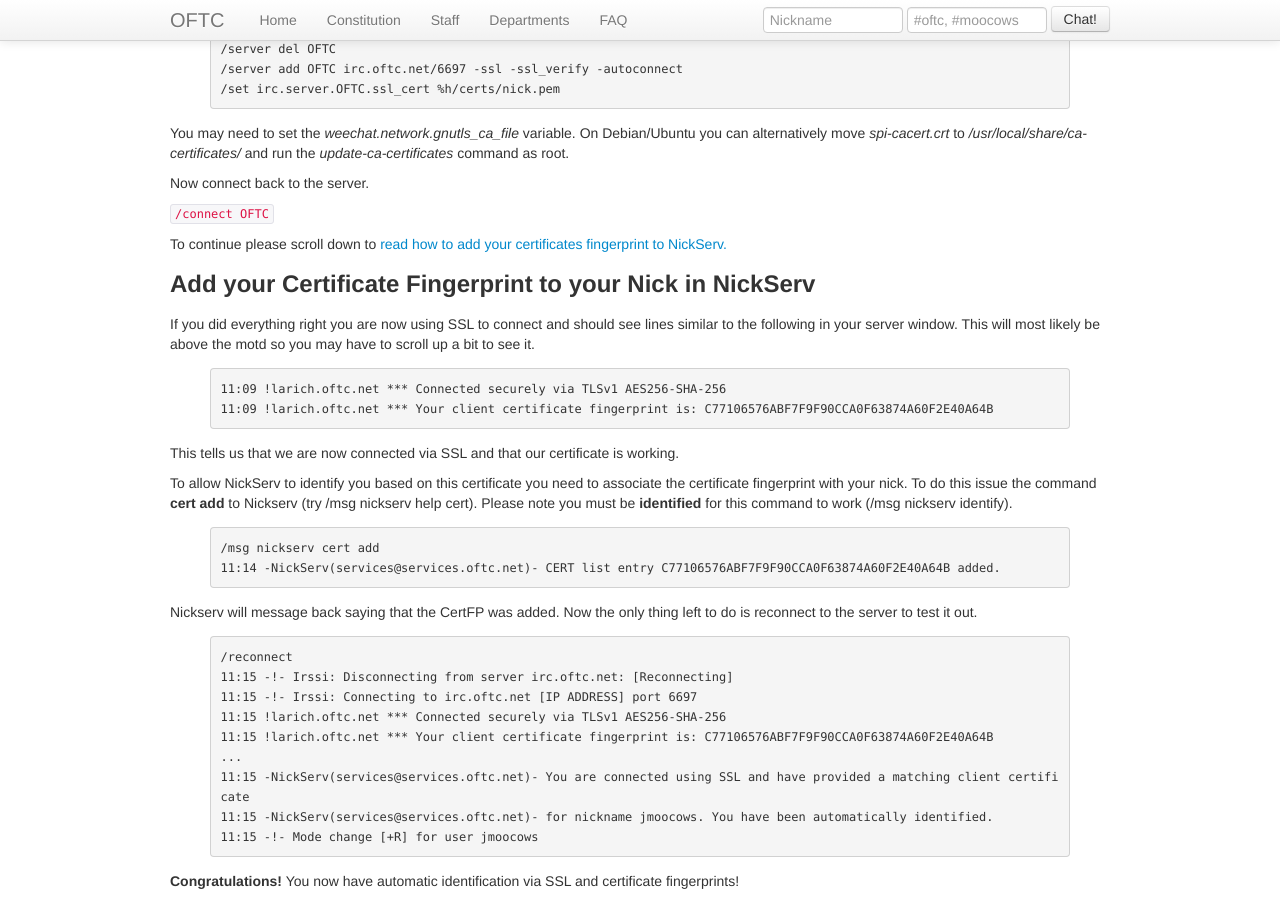
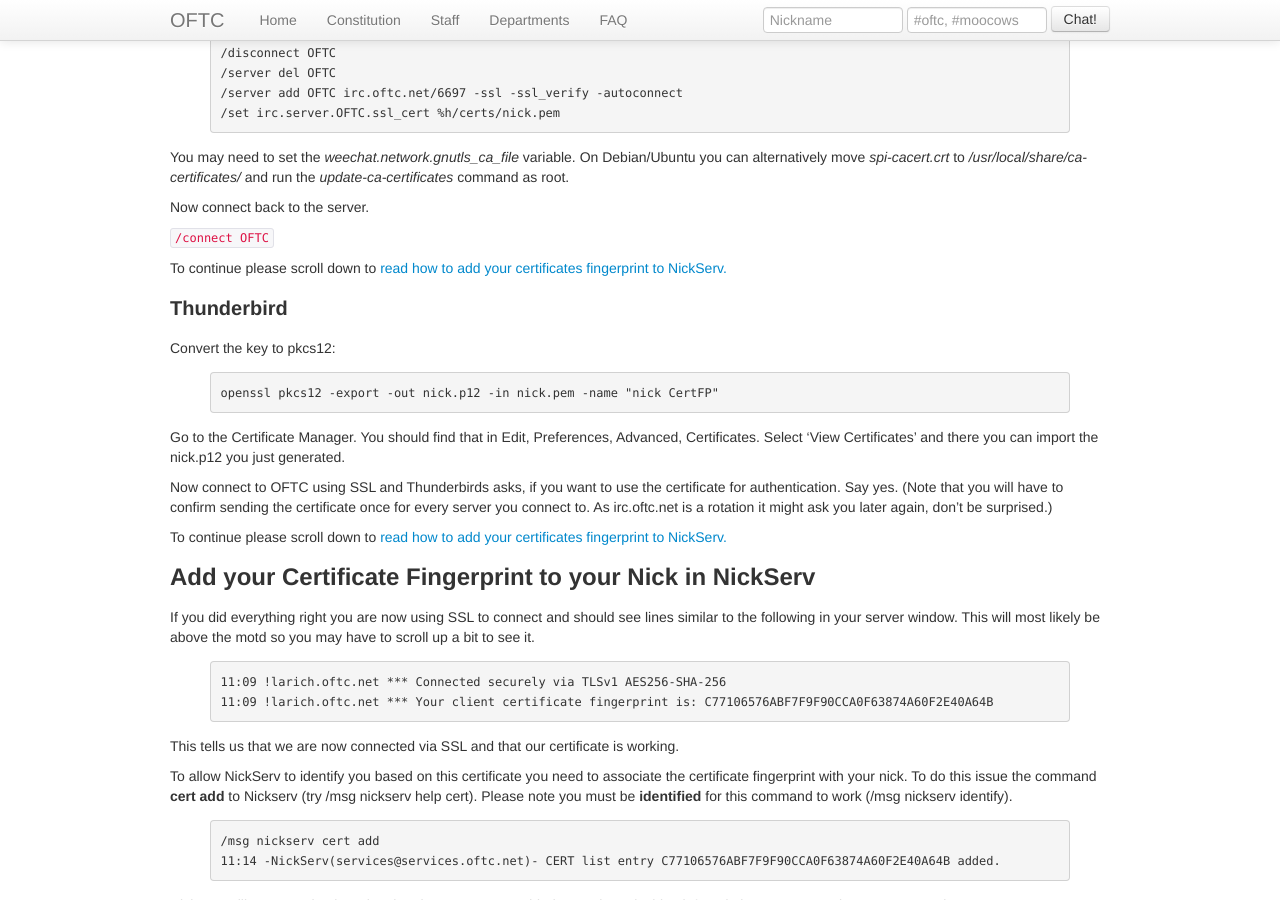
Before and after one commit to oftc/oftc-web, a Jekyll site: the page built from NickServ/CertFP.md, in a window 1280 px wide and 900 px high, scrolled down 6147 px. Built offline with Jekyll 4.4.1, drawn with Linux system fonts in a browser that asks for light colours.

Commit message:
Thunderbird instructions provided by Joachim Ernst

```diff
--- a/NickServ/CertFP.md
+++ b/NickServ/CertFP.md
@@ -306,6 +306,27 @@
 To continue please scroll down to [read how to add your certificates fingerprint
 to NickServ.](#AddCertFPtoNS)
 
+### Thunderbird
+
+Convert the key to pkcs12:
+
+{% highlight text %}
+openssl pkcs12 -export -out nick.p12 -in nick.pem -name "nick CertFP"
+{% endhighlight %}
+
+Go to the Certificate Manager. You should find that in Edit,
+Preferences, Advanced, Certificates. Select ‘View Certificates’ and
+there you can import the nick.p12 you just generated.
+
+Now connect to OFTC using SSL and Thunderbirds asks, if you want to
+use the certificate for authentication. Say yes. (Note that you will
+have to confirm sending the certificate once for every server you
+connect to. As irc.oftc.net is a rotation it might ask you later again,
+don't be surprised.)
+
+To continue please scroll down to [read how to add your certificates fingerprint
+to NickServ.](#AddCertFPtoNS)
+
 <a id="AddCertFPtoNS"></a>
 
 ## Add your Certificate Fingerprint to your Nick in NickServ ##
```
